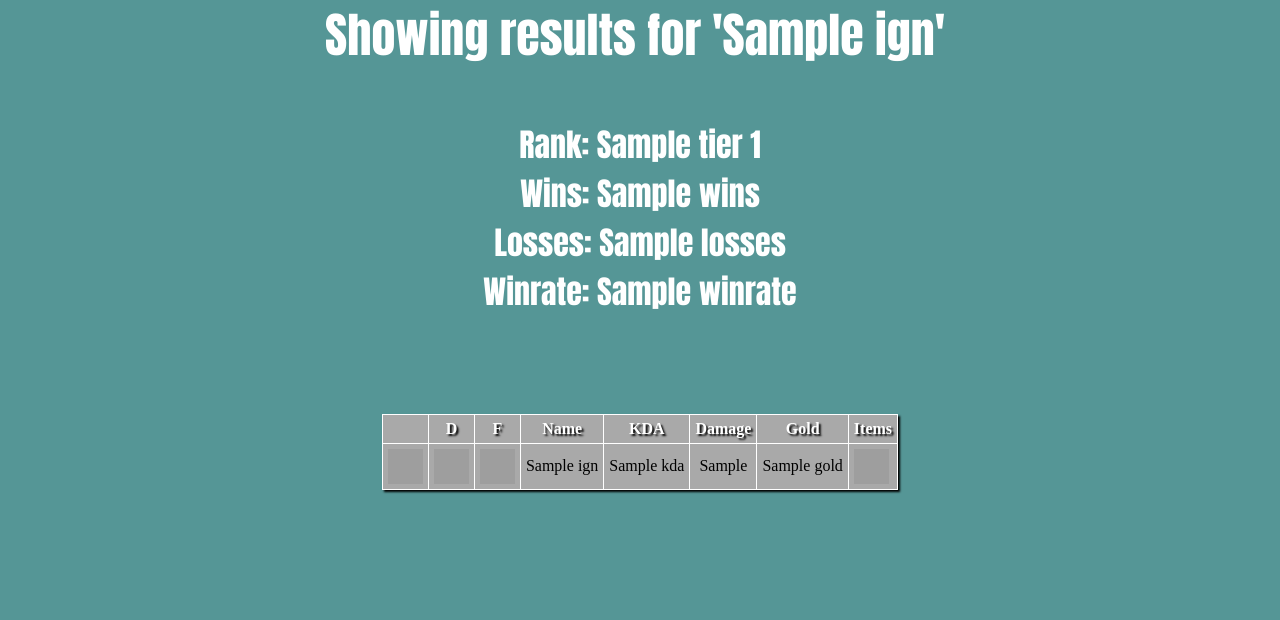
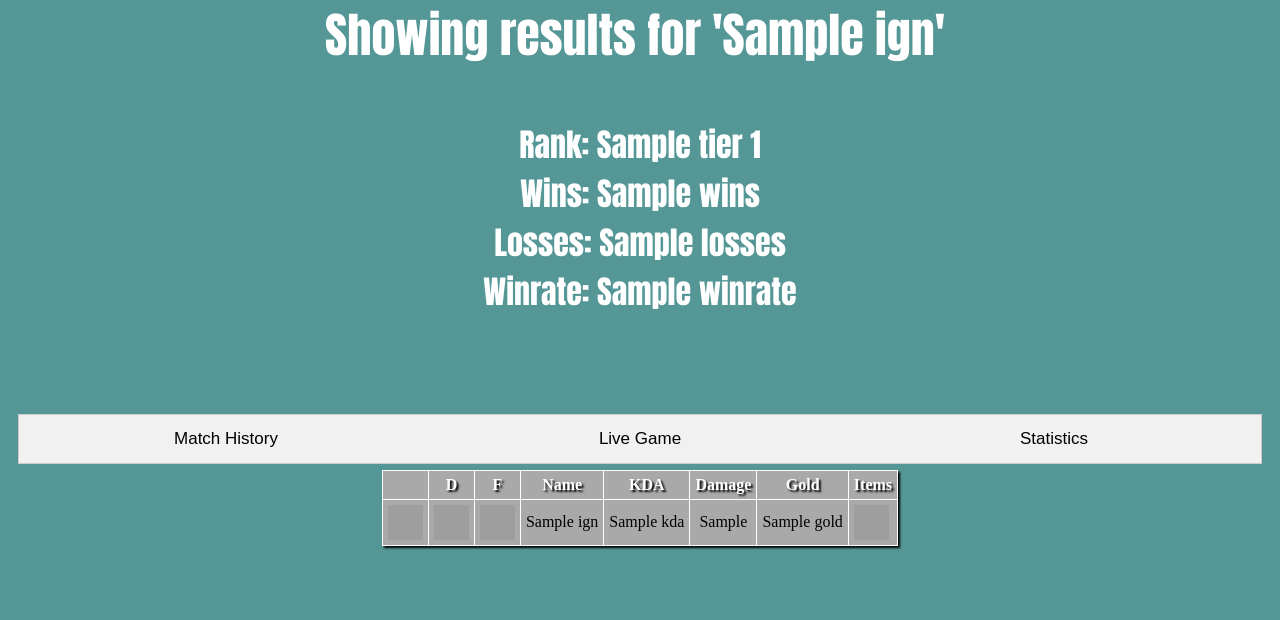
Before and after one commit to juliojulao/lolengine, a Django app: template opgg/templates/opgg/player_info.html in a window 1280 px wide. Shown: the part 299-919 px from the top of the page. Before the commit the page ends 792 px from the top, so only its background shows below. Run offline with Django 3.2, Linux system fonts and the light colour scheme; the template is opened without the code that fills it: values that come from a table or form of the project are taken from there, most other values are stand-ins (such as "Sample title", 1, 10 or a date in 2020); parts of the project's set-up code (start-up, migrations or seed data) failed here and were passed over; grey boxes are pictures that could not be loaded.

Commit message:
added live game feature and cleaned up match history tables

```diff
--- a/my_opgg/settings.py
+++ b/my_opgg/settings.py
@@ -29,6 +29,7 @@ BASE_DIR = Path(__file__).resolve().parent.parent
 # SECURITY WARNING: keep the secret key used in production secret!
 
 SECRET_KEY = env('SECRET_KEY')
+# SECRET_KEY = 'e^uhvemvsjtqflgl@!nkq4=d$-3a*i@7hv_%v*=wf048d!c^t$'
 
 RIOT_APIKEY = env('RIOT_APIKEY')
 
--- a/opgg/models.py
+++ b/opgg/models.py
@@ -19,7 +19,7 @@ class Summoner(models.Model):
             return self.ranked_stats
 
     def showRecentMatches(self):
-        last_match = self.recent_matches['matches'][:5]
+        last_match = self.recent_matches['matches'][:10]
         match_list = []
         for i in last_match:
             match_detail = watcher.match.by_id(self.region, i['gameId'])
@@ -58,6 +58,38 @@ class Summoner(models.Model):
             # print(tabulate(df, showindex=False, headers=df.columns))
             # print('\n')
             # print(df.to_string())
-            match_list.append(participants)
+
+            match_list.append(sorted(participants, key=lambda i: i['Win'], reverse=True))
         print('Matchlist retrieved')
         return match_list
+
+    def showCurrentMatch(self):
+        blue = 100
+        red = 200
+        if self.current_match == None:
+            print("Summoner currently not in a match.\n")
+            return
+        else:
+            participants = []
+            for row in self.current_match['participants']:
+                parts_row = {}
+                parts_row['ign'] = row['summonerName']
+                parts_row['region'] = self.region
+                try:
+                    rank = getSummonerRank(watcher, self.region, watcher.summoner.by_name(self.region,row['summonerName']))
+                    parts_row['rank'] = rank['tier'] + ' ' + rank['rank']
+                except TypeError:
+                    parts_row['rank'] = 'Unkranked'
+                parts_row['champion'] = getChampion(champ_dict, row['championId'])
+                parts_row['ss1'] = ssName(summs_dict, row['spell1Id'])
+                parts_row['ss2'] = ssName(summs_dict, row['spell2Id'])
+                if row['teamId'] == blue:
+                    parts_row['team'] = 'Blue'
+                else:
+                    parts_row['team'] = 'Red'
+                participants.append(parts_row)
+            # df = pd.DataFrame(participants)
+            # print()
+            # print(tabulate(df, showindex=False, headers=df.columns))
+            # print('\n')
+        return participants
--- a/opgg/templates/opgg/player_info.html
+++ b/opgg/templates/opgg/player_info.html
@@ -15,10 +15,16 @@
         Winrate: {{ player_info.rank.winrate }}
     {% endif %}
 </div>
-    <div class='matches'>
+<div class="tab">
+    <button class="tablinks" onclick="openTabInfo(event, 'matchhistory')">Match History</button>
+    <button class="tablinks" onclick="openTabInfo(event, 'livegame')">Live Game</button>
+    <button class="tablinks" onclick="openTabInfo(event, 'stats')">Statistics</button>
+</div>
+
+<div id='matchhistory' class='tabcontent' style="display: block;">
     {% for match in player_info.recent_matches %}
     <div class='match_table'>
-            <table>
+        <table data-toggle>
             <tr>
                 <th></th>
                 <th>D</th>
@@ -54,5 +60,46 @@
     </div>
     {% endfor %}
 </div>
+
+
+<div id="livegame" class="tabcontent">
+    {% if player_info.current_match %}
+    <div class='match_table'>
+        <table>
+            <tr>
+                <th></th>
+                <th>D</th>
+                <th>F</th>
+                <th>Name</th>
+                <th>Rank</th>
+            </tr>
+            {% for player in player_info.current_match %}
+            <tr class="teamColor" result="{{player.team}}">
+                <td><img style="display: block;" src="https://ddragon.leagueoflegends.com/cdn/11.9.1/img/champion/{{player.champion.id}}.png" alt="{{player.champion.name}}" height="35px" width="35px" title="{{player.champion.name}}"></td>
+                <td><img style="display: block;" src="https://ddragon.leagueoflegends.com/cdn/11.10.1/img/spell/{{player.ss1.id}}.png" alt="{{player.ss1.name}}" height="35px" width="35px" title="{{player.ss1.name}}"></td>
+                <td><img style="display: block;" src="https://ddragon.leagueoflegends.com/cdn/11.10.1/img/spell/{{player.ss2.id}}.png" alt="{{player.ss2.name}}" height="35px" width="35px" title="{{player.ss2.name}}"></td>
+                <td style="text-align: left;">
+                    <a class="view_summoner" href="{% url 'summoner' player.region player.ign %}">
+                        {{player.ign|truncatechars:20}}
+                    </a>
+                </td>
+                <td>{{player.rank}}</td>
+            </tr>
+            {% endfor %}
+        </table>
+        <script>changeBackgroundColorLive()</script>
+    </div>
+    {% else %}
+    <div class='rank' style='white-space: pre-line;'>
+        '{{player_info.ign}}' is not currently in game.
+    </div>
+    {% endif %}
+</div>
+
+<div id="stats" class="tabcontent">
+    <h3>Statistics</h3>
+    <p>Under construction.</p>
+</div>
+
 </section>
 {% endblock content %}
--- a/opgg/views.py
+++ b/opgg/views.py
@@ -50,7 +50,7 @@ def index(request,ign=None,region=None):
             'ign': mySummoner.ign,
             'region': mySummoner.region,
             'rank': mySummoner.showRank(),
-            'current_match': mySummoner.current_match,
+            'current_match': mySummoner.showCurrentMatch(),
             'recent_matches': mySummoner.showRecentMatches(),
         },
         'form': summoner_form,
--- a/static/main.js
+++ b/static/main.js
@@ -1,14 +1,43 @@
 function changeBackgroundColor() {
-    var winOrLoss = document.getElementsByClassName("winloss")
+    var winOrLoss = document.getElementsByClassName("winloss");
     var color;
     var i;
     for (i = 0; i < winOrLoss.length; i++){
-        var res = winOrLoss[i].getAttribute("result")
+        var res = winOrLoss[i].getAttribute("result");
         if (res == "Win") {
-            color = "rgba(1, 238, 238, 0.58)"
+            color = "rgba(1, 238, 238, 0.58)";
         } else if (res == "Loss") {
-            color = "rgba(238, 1, 1, 0.58)"
+            color = "rgba(238, 1, 1, 0.58)";
         }
-        winOrLoss[i].style.backgroundColor = color
+        winOrLoss[i].style.backgroundColor = color;
     }
 }
+
+function changeBackgroundColorLive() {
+    var winOrLoss = document.getElementsByClassName("teamColor");
+    var color;
+    var i;
+    for (i = 0; i < winOrLoss.length; i++){
+        var res = winOrLoss[i].getAttribute("result");
+        if (res == "Blue") {
+            color = "rgba(1, 238, 238, 0.58)";
+        } else if (res == "Red") {
+            color = "rgba(238, 1, 1, 0.58)";
+        }
+        winOrLoss[i].style.backgroundColor = color;
+    }
+}
+
+function openTabInfo(evt, tabName) {
+    var i, tabcontent, tablinks;
+    tabcontent = document.getElementsByClassName("tabcontent");
+    for (i = 0; i < tabcontent.length; i++) {
+      tabcontent[i].style.display = "none";
+    }
+    tablinks = document.getElementsByClassName("tablinks");
+    for (i = 0; i < tablinks.length; i++) {
+      tablinks[i].className = tablinks[i].className.replace(" active", "");
+    }
+    document.getElementById(tabName).style.display = "block";
+    evt.currentTarget.className += " active";
+  }
--- a/static/myWebpageCSS.css
+++ b/static/myWebpageCSS.css
@@ -38,13 +38,6 @@ hr {
     color: rgb(70, 70, 70);
 }
 
-.matches {
-    padding: 50px;
-    display: inline;
-    color: white;
-
-}
-
 .match_table table{
     /* table-layout: fixed;
     width: 80%; */
@@ -82,8 +75,42 @@ hr {
     color: rgb(23, 120, 211);
 }
 
-section {
-    /* border: 3   px solid white;
-    box-sizing: 10px;
-    box-shadow: 10px 10px 10px black; */
-}
+/* Style the tab */
+.tab {
+    overflow: hidden;
+    border: 1px solid #ccc;
+    background-color: #f1f1f1;
+    width: auto;
+    display: flex;
+    justify-content: space-around;
+  }
+
+  /* Style the buttons inside the tab */
+  .tab button {
+    width: 100%;
+    background-color: inherit;
+    float: left;
+    border: none;
+    outline: none;
+    cursor: pointer;
+    padding: 14px 16px;
+    transition: 0.3s;
+    font-size: 17px;
+  }
+
+  /* Change background color of buttons on hover */
+  .tab button:hover {
+    background-color: #ddd;
+  }
+
+  /* Create an active/current tablink class */
+  .tab button.active {
+    background-color: #ccc;
+  }
+
+  /* Style the tab content */
+  .tabcontent {
+    display: none;
+    padding: 6px 12px;
+    border-top: none;
+  }
```
Also changed, not shown: 5 other files. Lines whose indentation alone changed are shown as unchanged.
